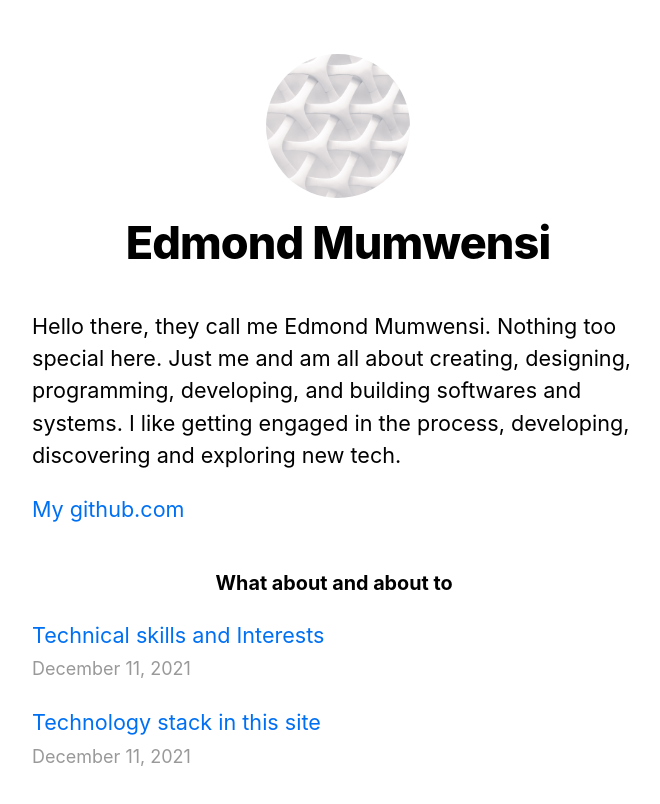
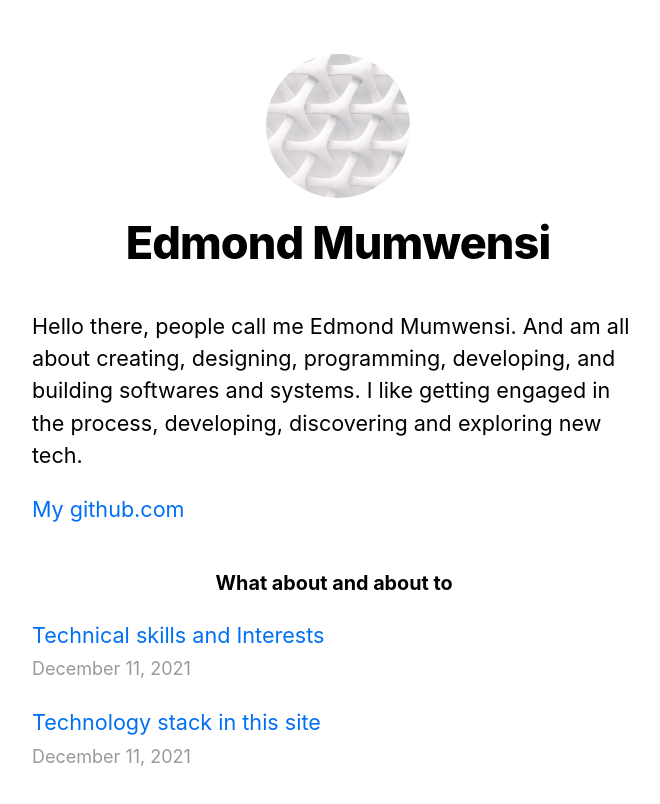
Before and after one commit to edmond-dev/nextjs-blog, a Next.js app: page / in a window 1280 px wide. Shown: the top 804 px of the page, without its empty margins (302-962 px from the left). Built offline with nearby package versions, Linux system fonts and the light colour scheme.

Commit message:
edited about info

```diff
--- a/pages/index.js
+++ b/pages/index.js
@@ -20,7 +20,7 @@ export default function Home({ allPostsData }) {
         <title>{siteTitle}</title>
       </Head>
       <section className={utilStyles.headingMd}>
-        <p>Hello there, they call me Edmond Mumwensi. Nothing too special here. Just me and am all about creating, designing, programming, developing, and building softwares and systems.
+        <p>Hello there, people call me Edmond Mumwensi. And am all about creating, designing, programming, developing, and building softwares and systems.
           I like getting engaged in the process, developing, discovering and exploring new tech.
         </p>
         <p>
```
